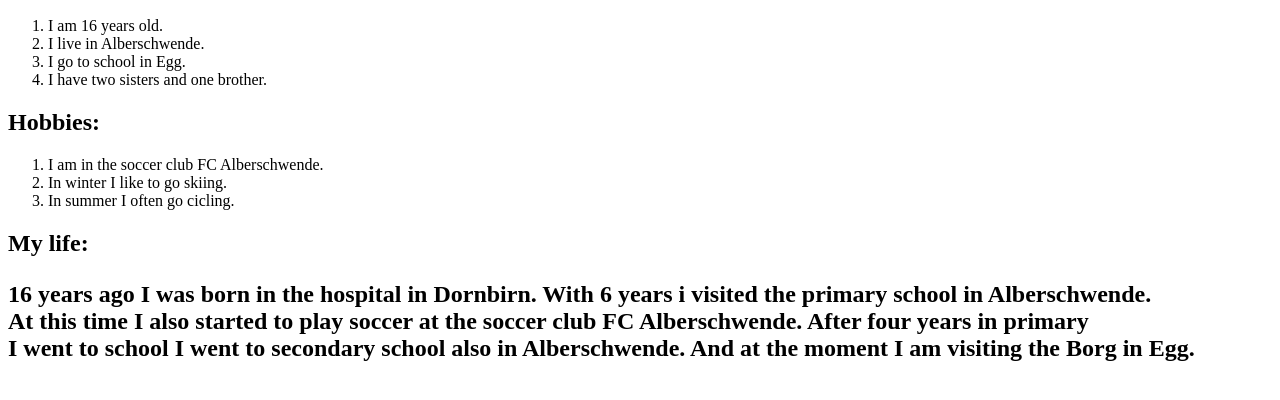
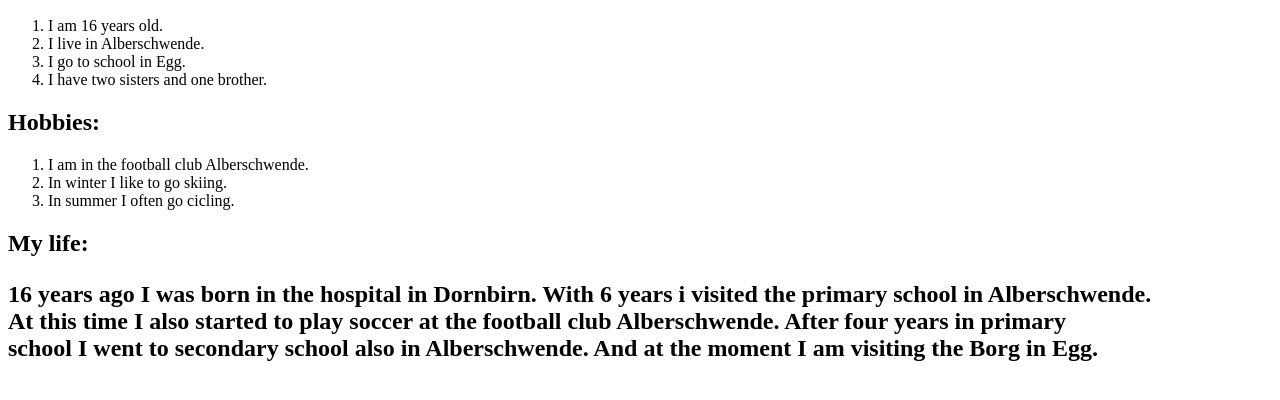
Before and after one commit to jonasimmler/jonasimmler.github.io, a plain HTML site: page index.html in a window 1280 px wide. Shown: the part 110-510 px from the top of the page. Drawn offline with Linux system fonts and the light colour scheme.

Commit message:
Add files via upload

```diff
--- a/index.html
+++ b/index.html
@@ -21,7 +21,7 @@
 
     <h2>Hobbies:</h2>
     <ol>
-        <li>I am in the soccer club FC Alberschwende.</li>
+        <li>I am in the football club Alberschwende.</li>
         <li>In winter I like to go skiing.</li>
         <li>In summer I often go cicling.</li>
     </ol>
@@ -29,8 +29,8 @@
 
     <h2>My life:<h2>
     <p> 16 years ago I was born in the hospital in Dornbirn. With 6 years i visited the primary school in Alberschwende.<br>
-        At this time I also started to play soccer at the soccer club FC Alberschwende. After four years in primary<br>
-        I went to school I went to secondary school also in Alberschwende. And at the moment I am visiting the Borg in Egg.
+        At this time I also started to play soccer at the football club Alberschwende. After four years in primary<br>
+        school I went to secondary school also in Alberschwende. And at the moment I am visiting the Borg in Egg.
       </p>
 
     </body>
```
